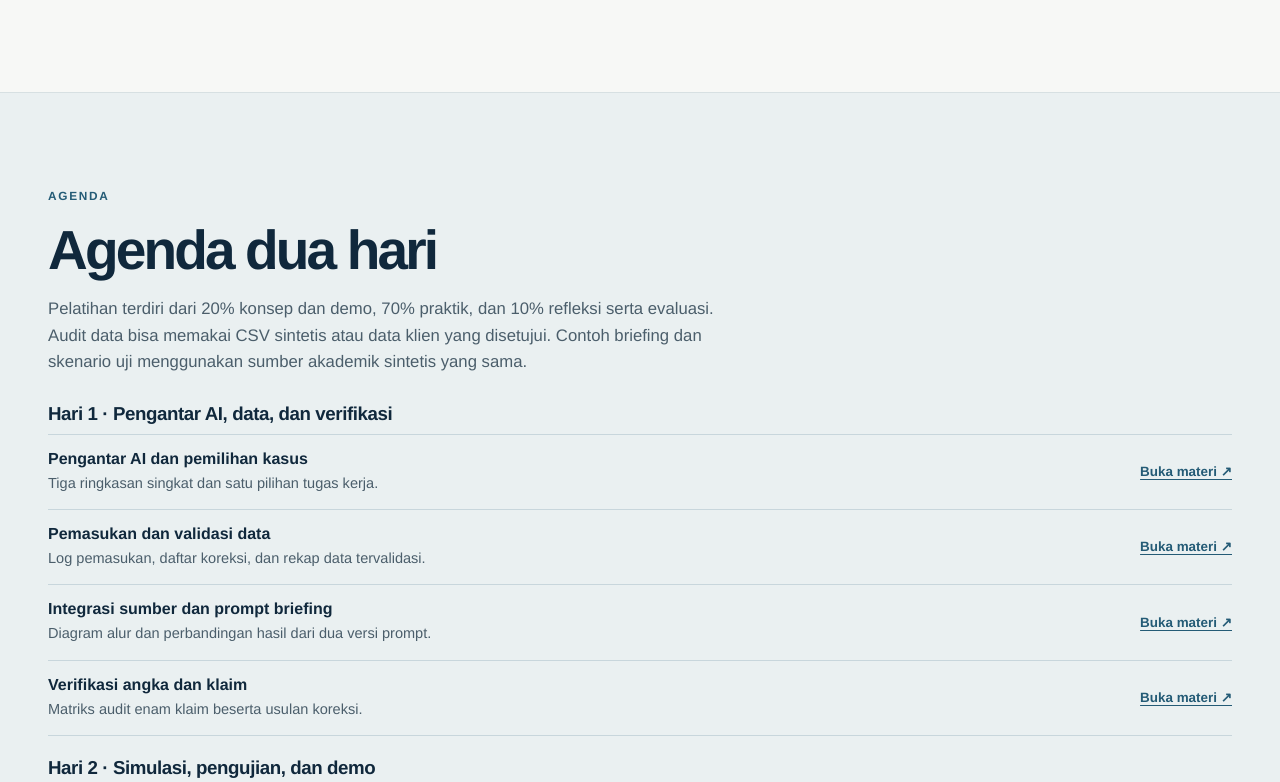
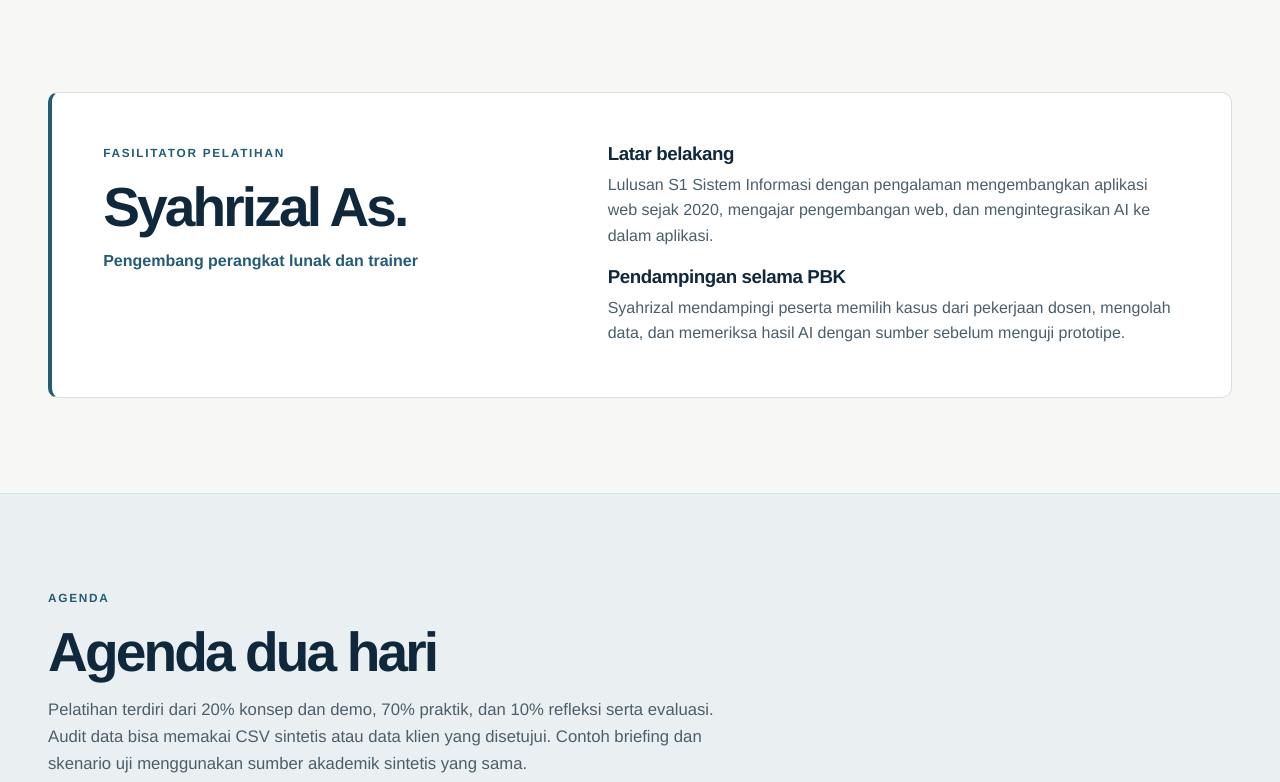
Before and after one commit to syahrizal-as/ai-icc, a plain HTML site: page dist/index.html in a window 1280 px wide. Shown: the part 1312-2094 px from the top of the page. Drawn offline with Linux system fonts and the light colour scheme.

Commit message:
Update Site source

```diff
--- a/dist/index.html
+++ b/dist/index.html
@@ -18,7 +18,7 @@
       <a class="brand" href="#beranda"><img src="assets/logo-icc.png" width="301" height="111" alt="ICC Indonesian Certification Center"></a>
       <button type="button" class="menu" aria-controls="nav-links" aria-expanded="false">Menu <span aria-hidden="true">≡</span></button>
       <div class="nav-links" id="nav-links">
-        <a href="#program">Program</a><a href="#agenda">Agenda</a><a href="#materi">Materi</a><a href="#dataset">Dataset</a>
+        <a href="#program">Program</a><a href="#fasilitator">Fasilitator</a><a href="#agenda">Agenda</a><a href="#materi">Materi</a><a href="#dataset">Dataset</a>
         <a href="#kompetensi">Kompetensi</a><a class="nav-cta" href="#persiapan">Checklist kelas <span aria-hidden="true">↗</span></a>
       </div>
     </nav>
@@ -64,6 +64,22 @@
         <article><h3>Bangun alur AI yang bisa diuji</h3><p>Hubungkan data, prompt, dan komponen AI. Pasang prototipe di lingkungan latihan dan uji fungsi dasarnya.</p></article>
         <article><h3>Periksa hasil dan perbaiki kegagalan</h3><p>Cocokkan klaim dengan sumber, uji kondisi gagal, lalu simpan bukti sebelum dan sesudah perbaikan.</p></article>
         <article><h3>Latihan dari pekerjaan dosen</h3><p>Audit umpan balik perkuliahan, kelompokkan topik diskusi dakwah, atau susun briefing untuk evaluasi kegiatan komunikasi publik.</p></article>
+      </div>
+    </section>
+
+    <section class="wrap facilitator" id="fasilitator" aria-labelledby="facilitator-title">
+      <div class="facilitator-card">
+        <div class="facilitator-identity">
+          <p class="eyebrow">FASILITATOR PELATIHAN</p>
+          <h2 id="facilitator-title">Syahrizal As.</h2>
+          <p class="facilitator-role">Pengembang perangkat lunak dan trainer</p>
+        </div>
+        <div class="facilitator-detail">
+          <h3>Latar belakang</h3>
+          <p>Lulusan S1 Sistem Informasi dengan pengalaman mengembangkan aplikasi web sejak 2020, mengajar pengembangan web, dan mengintegrasikan AI ke dalam aplikasi.</p>
+          <h3>Pendampingan selama PBK</h3>
+          <p>Syahrizal mendampingi peserta memilih kasus dari pekerjaan dosen, mengolah data, dan memeriksa hasil AI dengan sumber sebelum menguji prototipe.</p>
+        </div>
       </div>
     </section>
 
--- a/dist/style.css
+++ b/dist/style.css
@@ -76,6 +76,11 @@ p { margin: 0 }
 .outcomes { display: grid; grid-template-columns: 1fr 1fr; gap: 12px }
 .outcomes article, .unit-card { background: var(--white); border: 1px solid var(--line); border-radius: 10px; padding: 20px }
 .outcomes p, .unit-card p { color: var(--muted); font-size: .92rem; margin-top: 9px }
+.facilitator { padding-bottom: clamp(54px, 7.4vw, 106px) }
+.facilitator-card { display: grid; grid-template-columns: .87fr 1.13fr; gap: clamp(24px, 5vw, 72px); padding: clamp(24px, 4vw, 52px); background: var(--white); border: 1px solid var(--line); border-left: 4px solid var(--blue); border-radius: 10px }
+.facilitator-role { margin-top: 11px; color: var(--blue); font-weight: 700 }
+.facilitator-detail p { margin-top: 7px; color: var(--muted) }
+.facilitator-detail h3:not(:first-child) { margin-top: 19px }
 .practice-actions { display: flex; flex-wrap: wrap; align-items: center; gap: 8px; margin: 12px 0 }
 .practice-actions label { font-size: .84rem; font-weight: 750 }
 .practice-actions select { min-height: 37px; max-width: 100%; color: var(--navy); background: var(--white); border: 1px solid #b7c8d0; border-radius: 7px; padding: 5px 10px; font-size: .86rem }
@@ -183,7 +188,7 @@ progress::-webkit-progress-value { background: var(--blue) }
   .hero-photo img { height: clamp(238px, 58vw, 365px) }
   .hero-description { margin-top: 16px }
   .actions { margin-top: 18px }
-  .program, .preparation { grid-template-columns: 1fr }
+  .program, .preparation, .facilitator-card { grid-template-columns: 1fr }
   .unit-grid { grid-template-columns: repeat(2,1fr) }
 }
 @media (max-width: 480px) {
```
